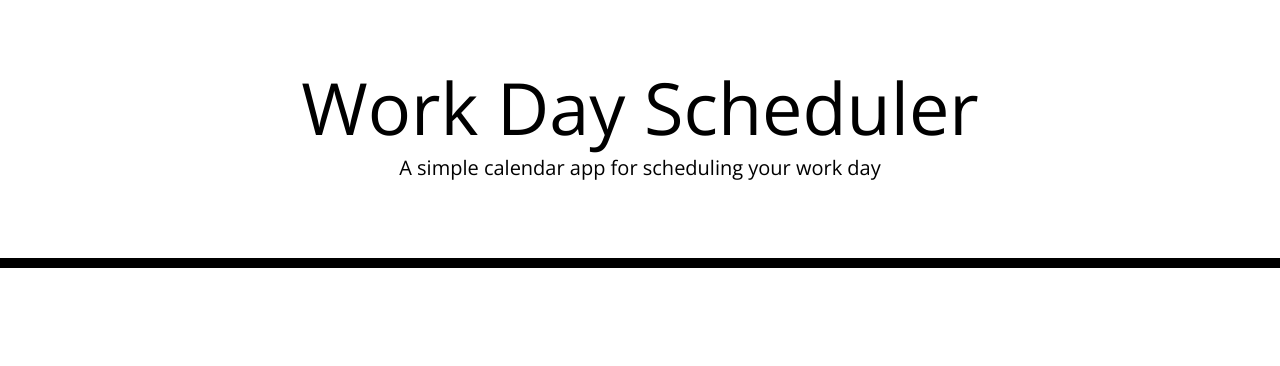
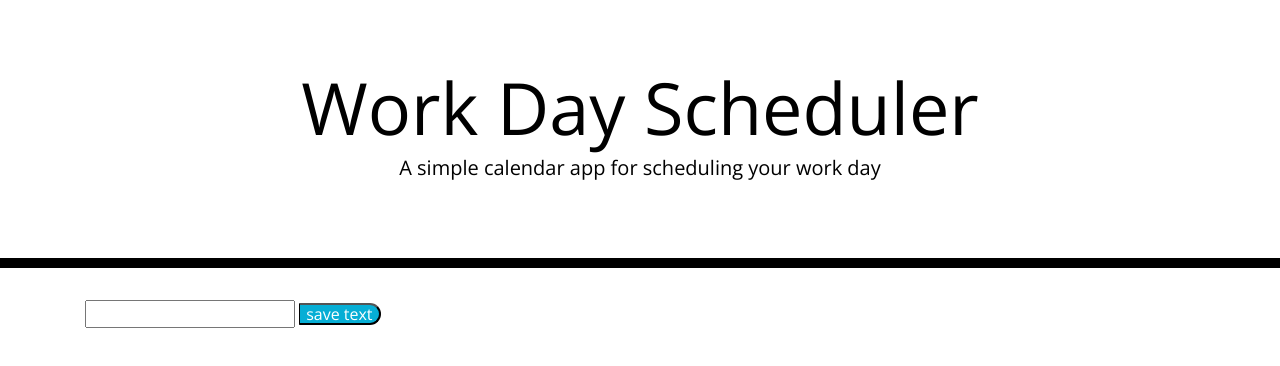
Before and after one commit to JIllWesterfelhaus/Work-Day-Scheduler, a plain HTML site: page index.html in a window 1280 px wide. Drawn offline with nearby package versions, Linux system fonts and the light colour scheme.

Commit message:
added text input field and save button

```diff
--- a/index.html
+++ b/index.html
@@ -12,6 +12,7 @@
 
   <link rel="stylesheet" href="assets/style.css" />
   <title>Work Day Scheduler</title>
+  <!--navbar with date-->
 </head>
 
 <body>
@@ -26,12 +27,13 @@
 
   <div class="container">
    <!-- Timeblocks go here -->
+    <p><input type = "text"
+      id = "textarea"
+      value = "" />
+      <input type="button" class = "saveBtn" value="save text">
+
 
   </div>
-
-
-
-
 
 
 
```
